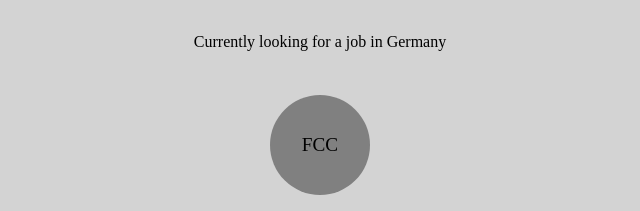
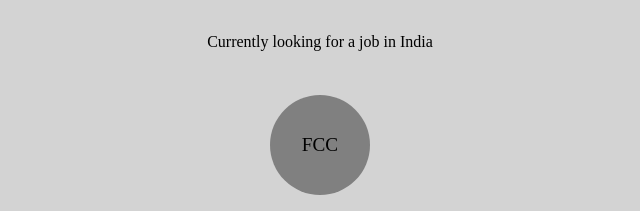
Before and after one commit to nituModi/project05, a plain HTML site: page index.html in a window 1280 px wide. Shown: the part 1256-1467 px from the top of the page, 320-960 px from the left. Drawn offline with Linux system fonts and the light colour scheme.

Commit message:
Update index.html

```diff
--- a/index.html
+++ b/index.html
@@ -60,7 +60,7 @@
 
           <section id="profile">
             <h1>Let's work together...</h1>
-            <p>Currently looking for a job in Germany</p>
+            <p>Currently looking for a job in India</p>
             <div class="circle">
               <a id="profile-link" href="https://www.freecodecamp.org/frcodecamp" target="_blank">FCC</a>
             </div>
```
